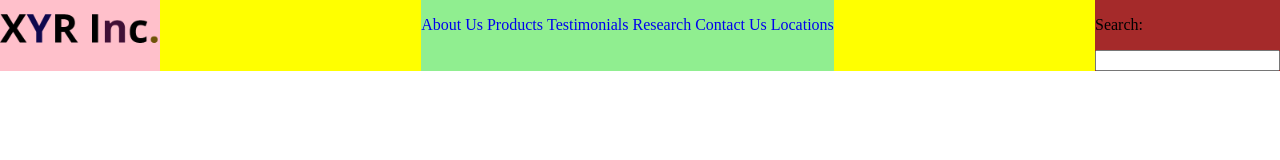
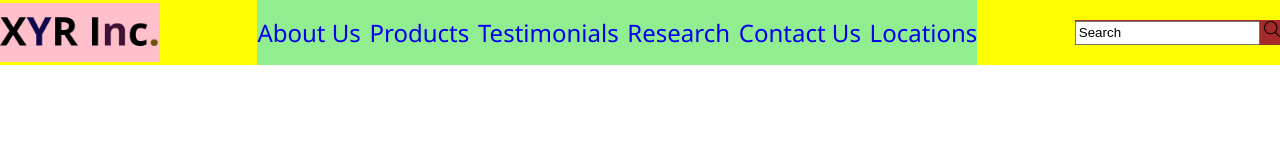
Before and after one commit to n-kalu/WebProject, a plain HTML site: page Index.html in a window 1280 px wide. Drawn offline with Linux system fonts and the light colour scheme.

Commit message:
made some more changes

```diff
--- a/Index.html
+++ b/Index.html
@@ -7,6 +7,10 @@
     <title>Home</title>
     <link rel="stylesheet" href="Styles.css">
     <script src="Functions.js"></script>
+
+    <!-- ATTRIBUTE AUTHORS OF FREE DOWNLOADED CONTENT -->
+    <a href="https://www.flaticon.com/free-icons/search" title="search icons" class="downloaded">Search icons created by Catalin Fertu - Flaticon</a>
+    <!-- ************************************************************************************************************************************************** -->
 </head>
 <body>
     <section class="header">
@@ -24,8 +28,8 @@
             </ul>
         </nav>
         <div class="searchbox">
-            <p>Search:</p>
-            <input type="search">
+           <input type="search" value="Search">
+           <a href=""><img src="Images/search.png" alt=""></a>
         </div>
 
     </section>
--- a/Styles.css
+++ b/Styles.css
@@ -1,6 +1,7 @@
 body{
     margin: 0;
     padding: 0;
+    font-family: 'Segoe UI', Tahoma, Geneva, Verdana, sans-serif;
 }
 
 .header{
@@ -8,7 +9,17 @@ body{
     display: flex;
     flex-direction: row;
     justify-content: space-between;
+    align-items: center;
 }
+
+/* ATTRIBUTE AUTHORS OF FREE DOWNLOADED CONTENT */
+
+.downloaded{
+    display:none;
+}
+
+/* ************************************************ */
+
 
 .logo{
    background: pink;
@@ -20,14 +31,19 @@ body{
 
 .menu{
    background:lightgreen;
+   width: 45rem;
 }
 .menu ul{
     list-style: none;
+    display: flex;
+    flex-direction: row;
+    justify-content: space-between;
+    align-items: center;
     padding: 0;
 }
 
 .menu ul li{
-    display: inline-block;
+   font-size: 1.5rem;
 }
 
 .menu ul li:hover{
@@ -40,4 +56,17 @@ body{
 
 .searchbox{
     background:brown;
+    /* display: flex;
+    flex-direction: row;
+    justify-content: space-between;
+    align-items: center;
+    width: 15rem; */
 }
+
+.searchbox input{
+    height: 1.5rem;
+}
+
+.searchbox img{
+    width: 1rem;
+}
```
Also changed, not shown: Images/search.png (added).
